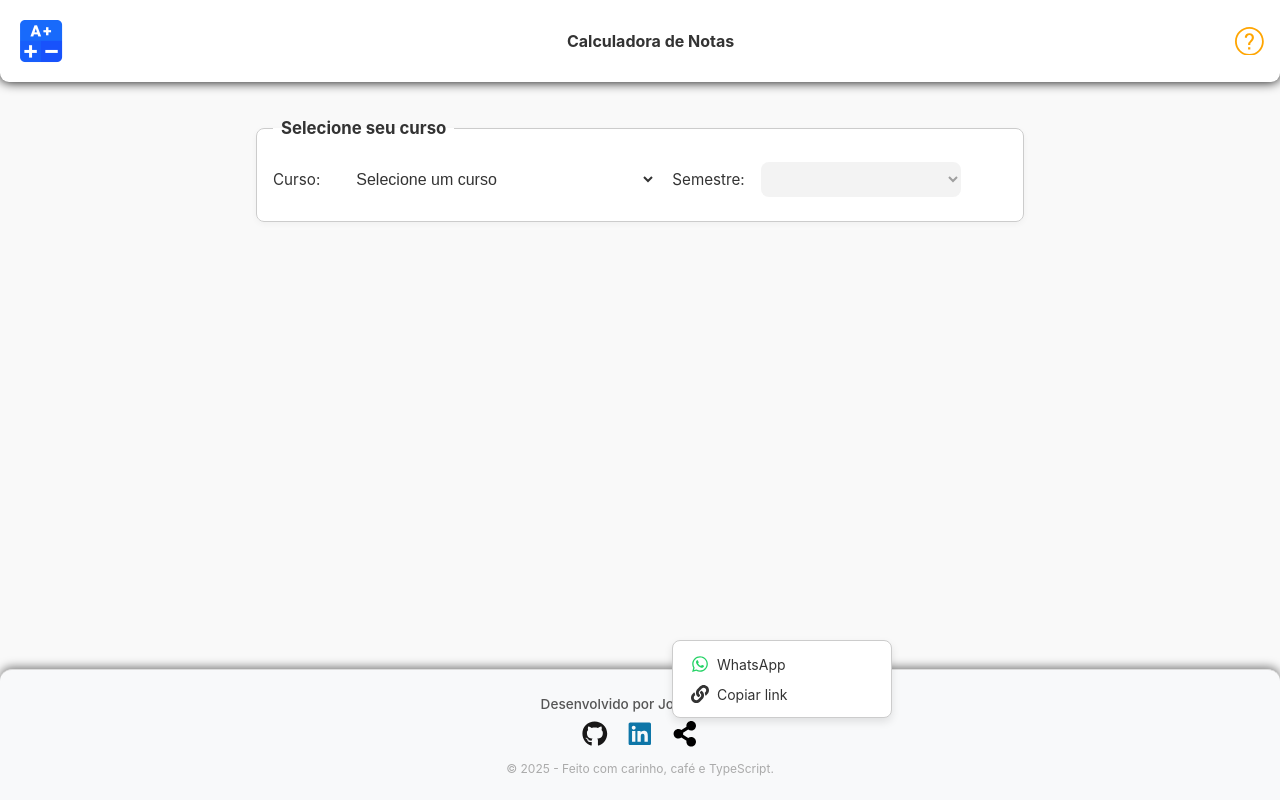
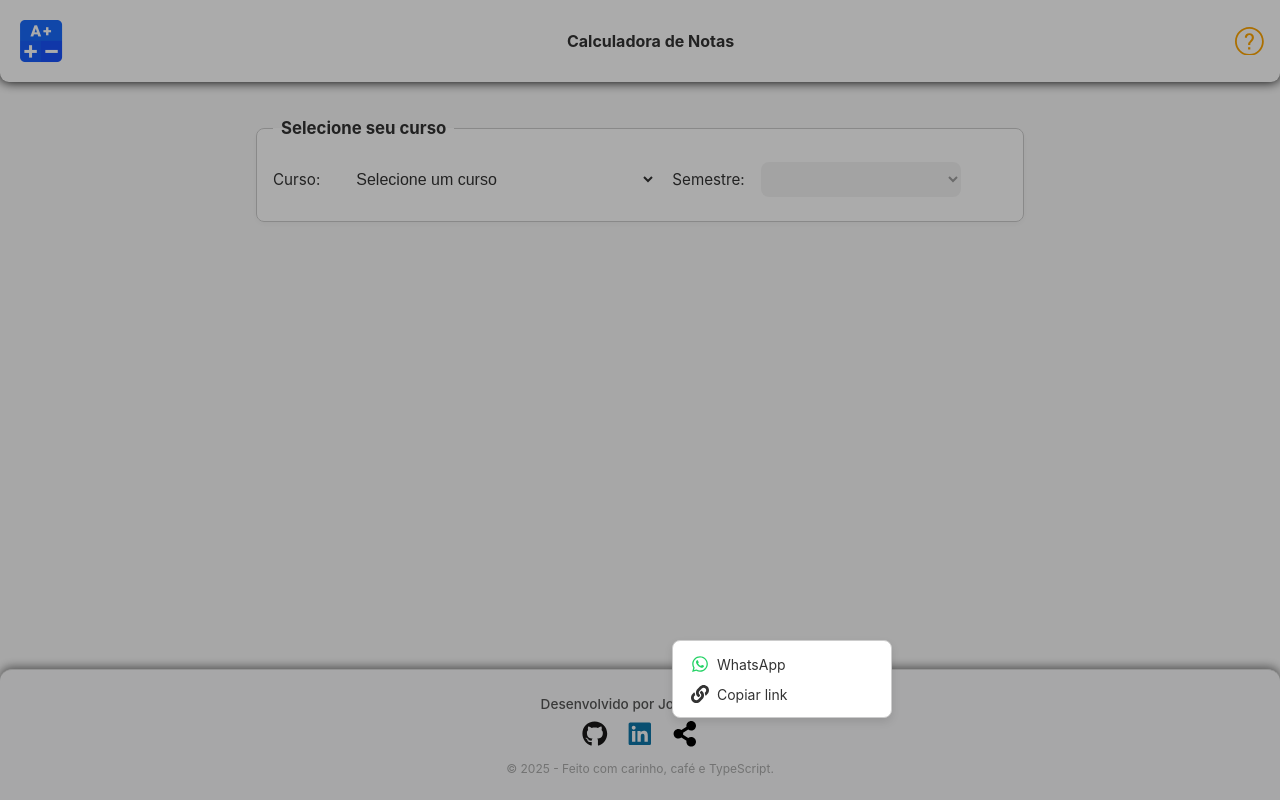
Before and after one commit to Gabriieu/CALCULADORA-NOTAS-FESA, a React (Vite) app: page / in a window 1280 px wide. Both pictures are taken after a click on the button 684 px from the left and 737 px from the top of the page. Built offline with nearby package versions, Linux system fonts and the light colour scheme.

Commit message:
feat: add background

```diff
--- a/src/components/share-button/share-button.component.tsx
+++ b/src/components/share-button/share-button.component.tsx
@@ -1,7 +1,11 @@
 import { useState } from "react";
 import { FaLink, FaShareAlt, FaWhatsapp } from "react-icons/fa";
 import { toast } from "react-toastify";
-import { ShareButtonStyle, ShareOptions } from "./share-button.style";
+import {
+  BackgroundStyle,
+  ShareButtonStyle,
+  ShareOptions,
+} from "./share-button.style";
 
 export const ShareButton = () => {
   const [open, setOpen] = useState(false);
@@ -39,6 +43,14 @@ export const ShareButton = () => {
   };
 
   return (
+    <>
+      {open ? (
+        <BackgroundStyle
+          onClick={() => setOpen(false)}
+          onTouchMove={() => setOpen(false)}
+          onWheel={() => setOpen(false)}
+        ></BackgroundStyle>
+      ) : null}
       <ShareButtonStyle>
         <button onClick={() => setOpen(!open)}>
           <FaShareAlt />
@@ -58,6 +70,7 @@ export const ShareButton = () => {
           </ShareOptions>
         )}
       </ShareButtonStyle>
+    </>
   );
 };
 
--- a/src/components/share-button/share-button.style.ts
+++ b/src/components/share-button/share-button.style.ts
@@ -1,5 +1,16 @@
 // ShareButtonStyle.ts
 import styled from "styled-components";
+
+export const BackgroundStyle = styled.div`
+  width: 100%;
+  height: 100%;
+  position: fixed;
+  top: 0;
+  left: 0;
+  right: 0;
+  bottom: 0;
+  background-color: rgba(0, 0, 0, 0.33);
+`;
 
 export const ShareButtonStyle = styled.div`
   position: relative;
```
Lines whose indentation alone changed are shown as unchanged.
